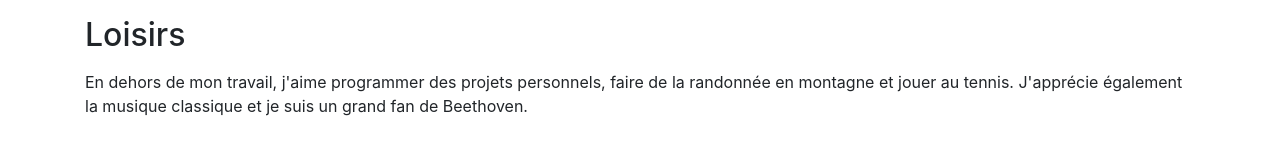
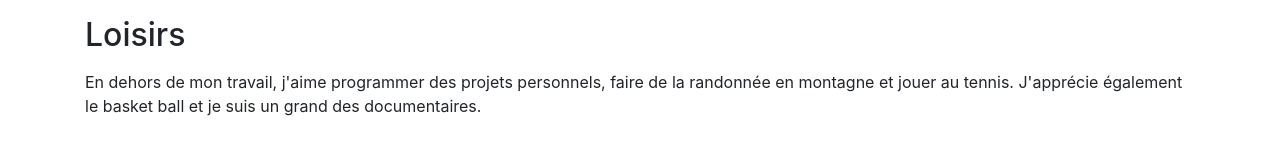
Before and after one commit to Group-ITDevSuccess/devsuccess.github.io, a plain HTML site: page CV/Web/index.html in a window 1280 px wide. Shown: the part 2208-2362 px from the top of the page. Drawn offline with nearby package versions, Linux system fonts and the light colour scheme.

Commit message:
Ajout de bonne d'information v2

```diff
--- a/CV/Web/index.html
+++ b/CV/Web/index.html
@@ -190,7 +190,7 @@
     <p>
       En dehors de mon travail, j'aime programmer des projets personnels,
       faire de la randonnée en montagne et jouer au tennis. J'apprécie
-      également la musique classique et je suis un grand fan de Beethoven.
+      également le basket ball et je suis un grand des documentaires.
     </p>
   </section>
 
```
